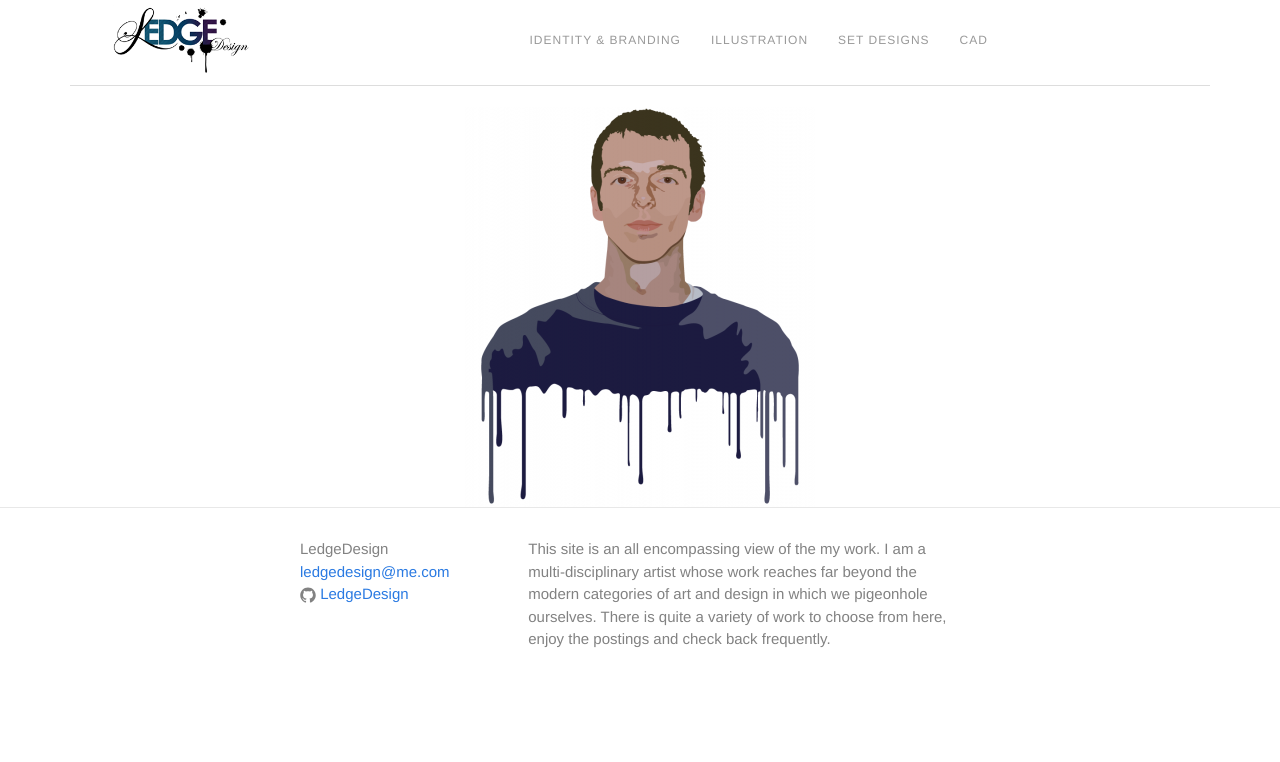
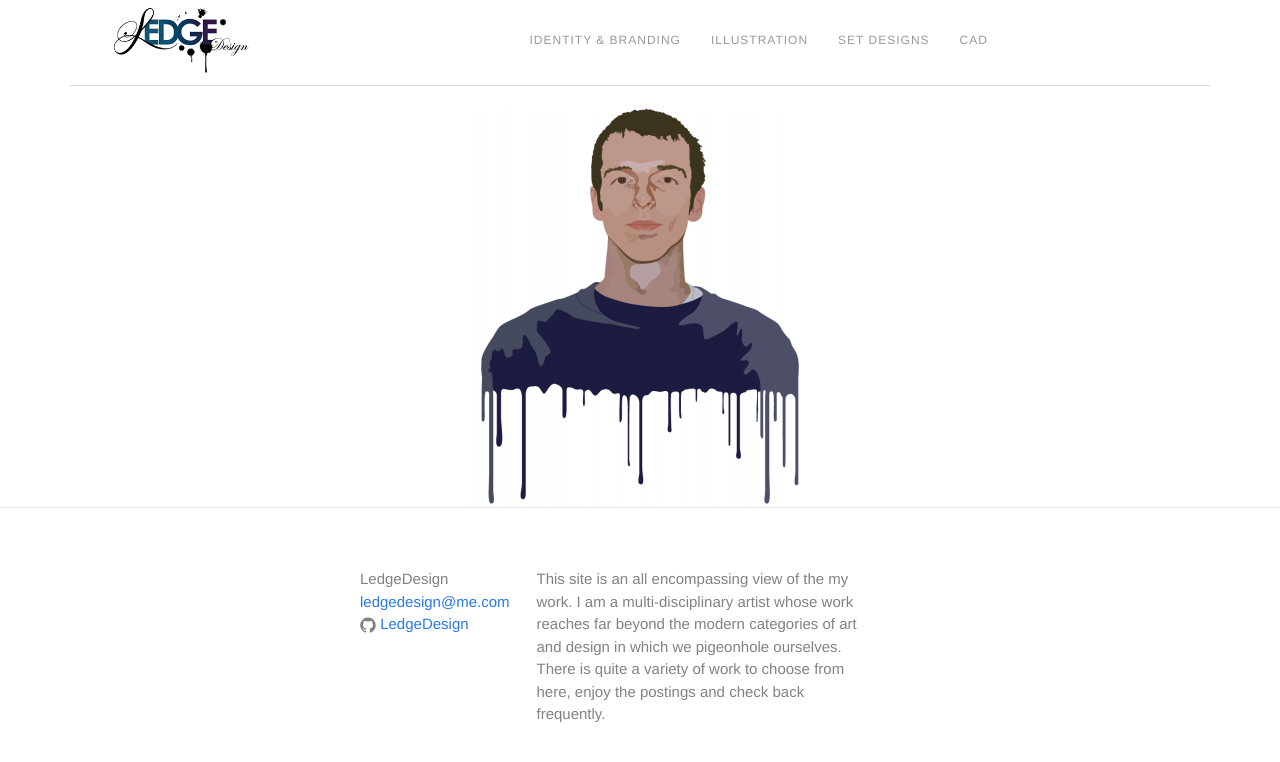
Before and after one commit to LedgeDesign/Home, a Jekyll site: the page built from index.html, in a window 1280 px wide. Shown: the top 762 px of the page. Built offline with Jekyll 4.4.1, drawn with Linux system fonts in a browser that asks for light colours; nearby versions of some CDN libraries; some web fonts are replaced.

Commit message:
Update main.scss

```diff
--- a/css/main.scss
+++ b/css/main.scss
@@ -15,7 +15,7 @@ $small-font-size:  $base-font-size * 0.875;
 $base-line-height: 1.5;
 $base-letter-spacing: 1px;
 
-$spacing-unit:     30px;
+$spacing-unit:     60px;
 
 $text-color:       #555;
 $background-color: #fff;
```
